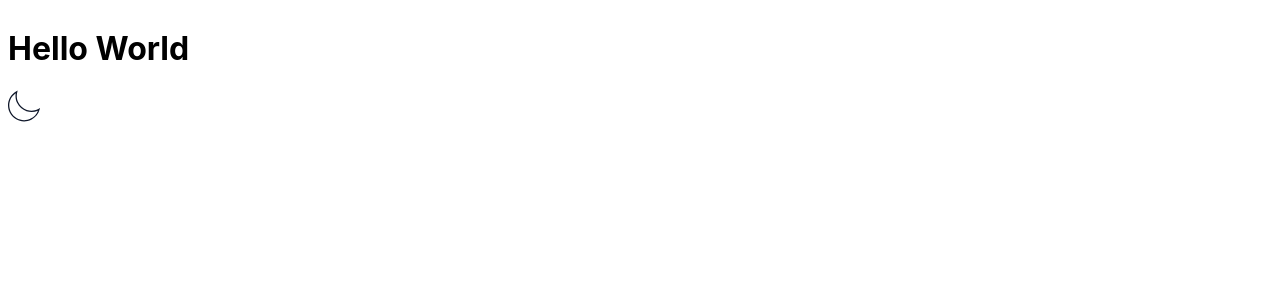
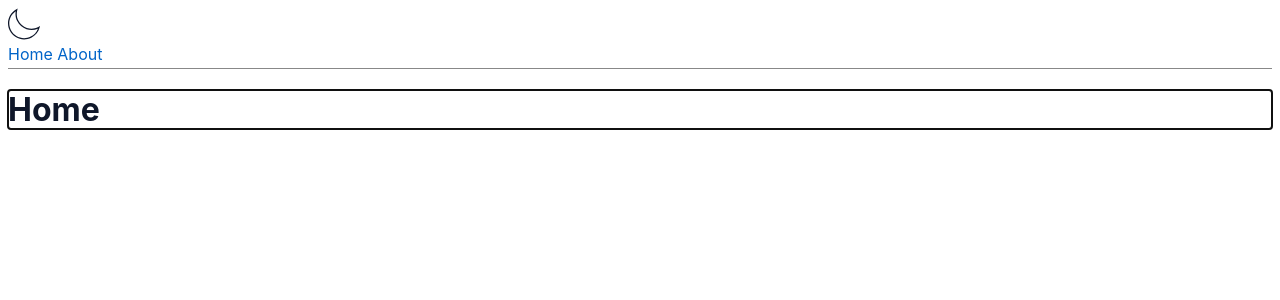
Before and after one commit to matiasop/quotes, a Svelte app: page / in a window 1280 px wide. Shown: the top 300 px of the page. Built offline with nearby package versions, Linux system fonts and the light colour scheme.

Commit message:
feat(navbar): add navbar with routes

```diff
--- a/package.json
+++ b/package.json
@@ -27,6 +27,7 @@
     "typescript": "^4.0.0"
   },
   "dependencies": {
-    "sirv-cli": "^2.0.0"
+    "sirv-cli": "^2.0.0",
+    "svelte-navigator": "^3.1.6"
   }
 }
--- a/src/App.svelte
+++ b/src/App.svelte
@@ -1,16 +1,25 @@
 <script lang="ts">
-	import DarkModeToggler from "./components/DarkModeToggler.svelte";
+	import { Router, Route } from "svelte-navigator";
+	import NavBar from "./components/NavBar.svelte";
 </script>
 
 <main>
-	<h1>Hello World</h1>
-	<DarkModeToggler />
+	<Router>
+		<NavBar />
+
+		<Route path="/">
+			<h1>Home</h1>
+		</Route>
+		<Route path="about">
+			<p>About</p>
+		</Route>
+	</Router>
 </main>
 
 <style>
 	:root {
-		--bg-color: #ffffff;
-		--text-color: #000000;
+		--bg-color: white;
+		--text-color: #0f172a;
 	}
 
 	:global(body) {
@@ -19,7 +28,7 @@
 	}
 
 	:global(body.dark-mode) {
-		--bg-color: #000000;
-		--text-color: #ffffff;
+		--bg-color: #0f172a;
+		--text-color: #e2e8f0;
 	}
 </style>
--- /dev/null
+++ b/src/components/NavBar.svelte
@@ -0,0 +1,20 @@
+<script>
+  import { Link } from "svelte-navigator";
+  import DarkModeToggler from "../components/DarkModeToggler.svelte";
+</script>
+
+<nav class="navbar">
+  <DarkModeToggler />
+  <Link to="/">Home</Link>
+  <Link to="about">About</Link>
+</nav>
+
+<style>
+  .navbar {
+    height: 60px;
+    background-color: --bg-color;
+    border-style: solid;
+    border-width: 0 0 1px 0;
+    border-color: #888;
+  }
+</style>
```
Also changed, not shown: 1 other file (tests, documents, lock files or other folders).
